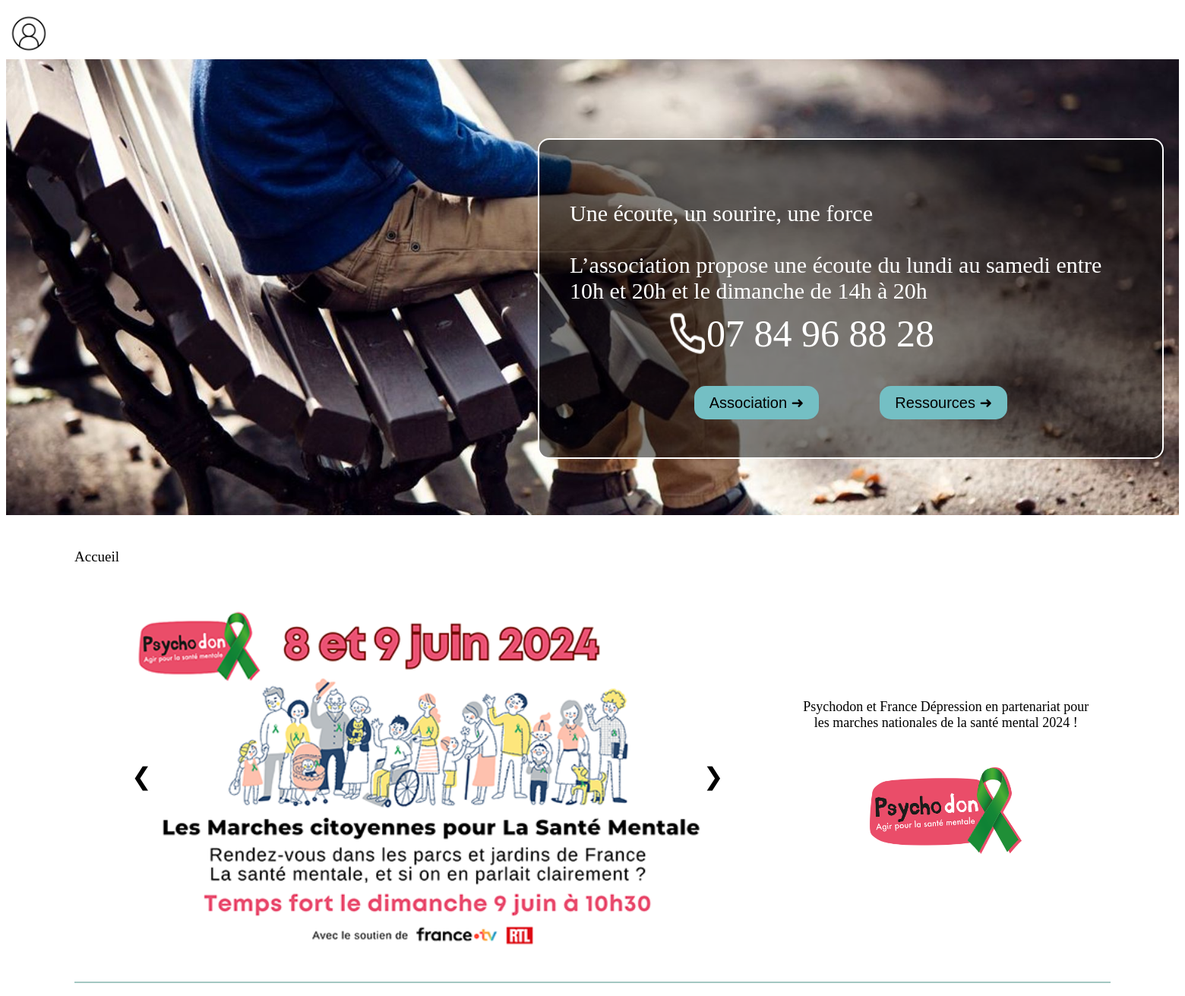
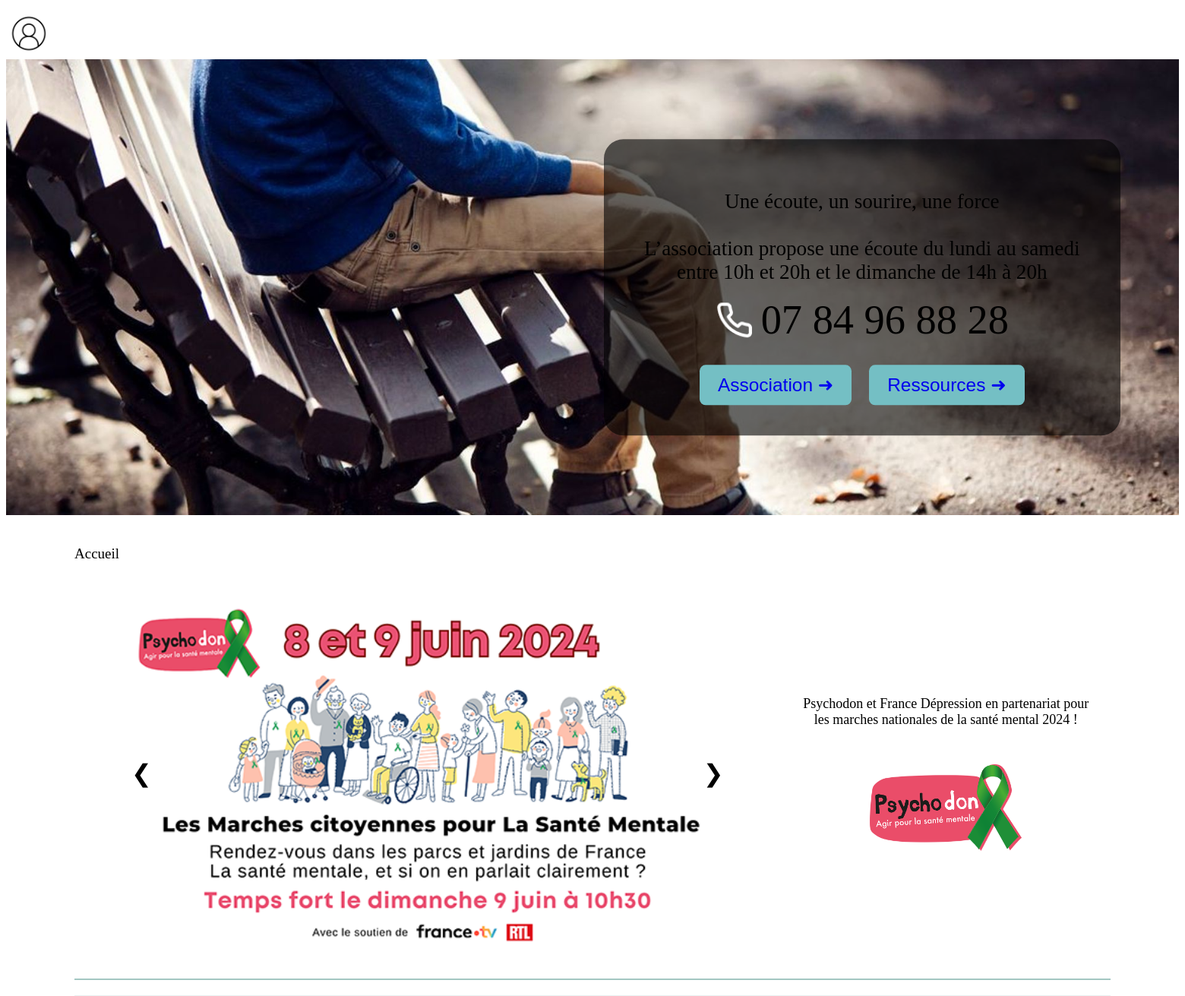
Before and after one commit to sutakos/refonte_francedepression.fr, a PHP site: page / in a window 1560 px wide. Shown: the part 260-1571 px from the top of the page at 76% size. Run offline with PHP 8.4, Linux system fonts and the light colour scheme.

Commit message:
Update accueil.css

```diff
--- a/css/accueil.css
+++ b/css/accueil.css
@@ -1,58 +1,67 @@
-:root {
-    --color-white: white;
-    --color-black: black;
-}
-
 /*NUMERO D'ECOUTE*/
 /*BANNIERE*/
+.ecoute {
+    position: relative; /* Permet au bloc .appel de se positionner correctement */
+    width: 100%;
+    height: 600px; /* Ajuste selon la taille de ta bannière */
+}
 .banniereEcoute {
     position: relative;
     width: 100%;
-    height: 600px;
+    height: 100%;
     object-fit: cover;
 }
 
 /*CADRE D'APPEL*/
-.appel{
+.appel {
     position: absolute;
-    padding: 50px 40px 50px 40px;
-    margin: -500px 0 0 700px;
-    border: 2px solid var(--color-white);
-    border-radius: 15px;
-    width: 740px;
-    font-size: 30px;
+    top: 50%;
+    right: 5%;
+    transform: translateY(-50%);
+    padding: 2.5rem;
+    border: 0.125em solid var(--color-white);
+    border-radius: 0.938em;
+    width: 600px;
+    font-size: 1.7em;
     color: var(--color-white);
-    background-color: rgba(0, 0, 0, 0.5);
+    background-color: rgba(0, 0, 0, 0.6);
+    text-align: center;
 }
 
 .contact-info {
-    font-size: 50px;
     display: flex;
-    text-align: center;
-    margin-top: 10px;
-    padding: 0 0 10px 130px;
+    align-items: center;
+    justify-content: center;
+    margin-top: 1rem;
+}
+
+.numtel {
+    font-size: 2em;
+    margin-left: 10px;
 }
 
 /*BOUTONS*/
 .btn {
-    margin-top: 20px;
-    display: flex;
-    justify-content: center;
-    gap: 80px;
+    margin-top: 1.5rem;
+}
+
+.btn a {
+    margin: 0 0.5rem;
 }
 
 .btn button {
-    padding: 10px 20px;
+    padding: 0.75rem 1.5rem;
+    font-size: 0.9em;
+    background-color: #74BFC4;
+    color: var(--color-white);
     border: none;
-    border-radius: 15px;
+    border-radius: 0.5rem;
     cursor: pointer;
-    background-color: #74bfc4;
-    font-size: 20px;
+    transition: background-color 0.3s ease;
 }
 
 .btn button:hover {
-    background-color: #3e949a;
-    transition: background-color 0.3s;
+    background-color: #506FA5;
 }
 /*FIN DU NUMERO D'ECOUTE*/
 
@@ -91,6 +100,12 @@
 }
 
 .carousel img {
+    width: 100%;
+    height: 100%;
+    object-fit: cover;
+}
+
+.carousel a {
     width: 100%;
     height: 100%;
     object-fit: cover;
@@ -221,3 +236,5 @@
 }
 /*FIN DE ACTION*/
 /*FIN DES SECTIONS*/
+
+/*RESPONSIVE*/
```
